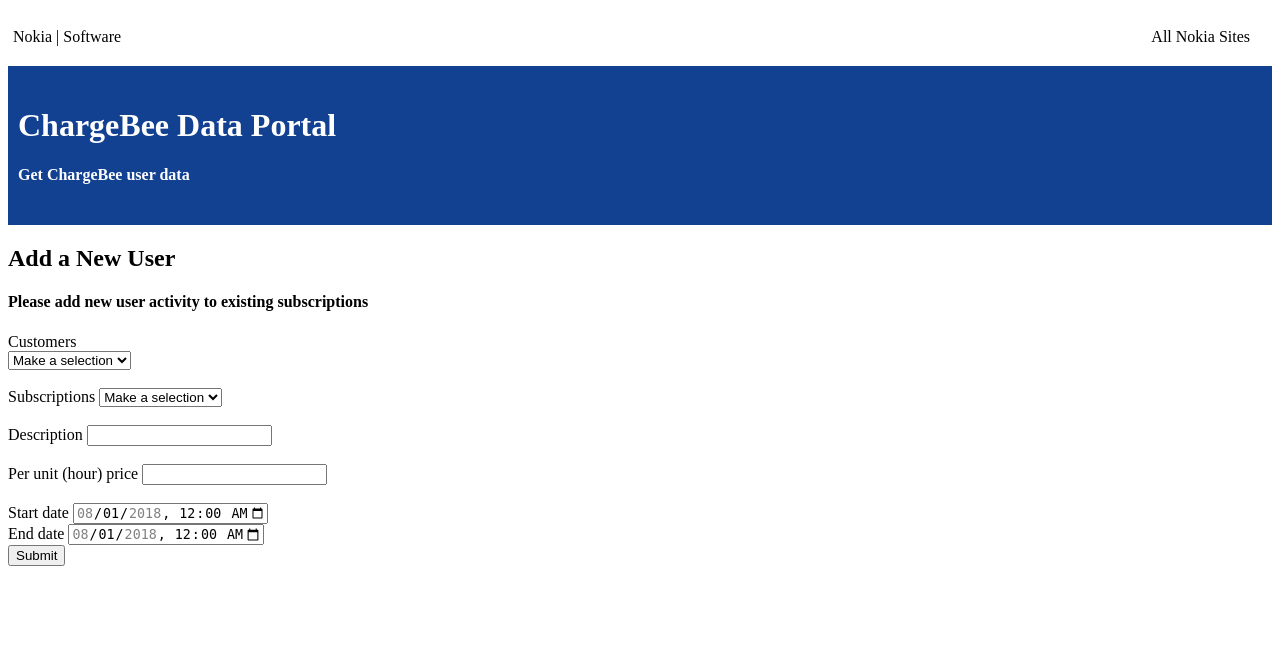
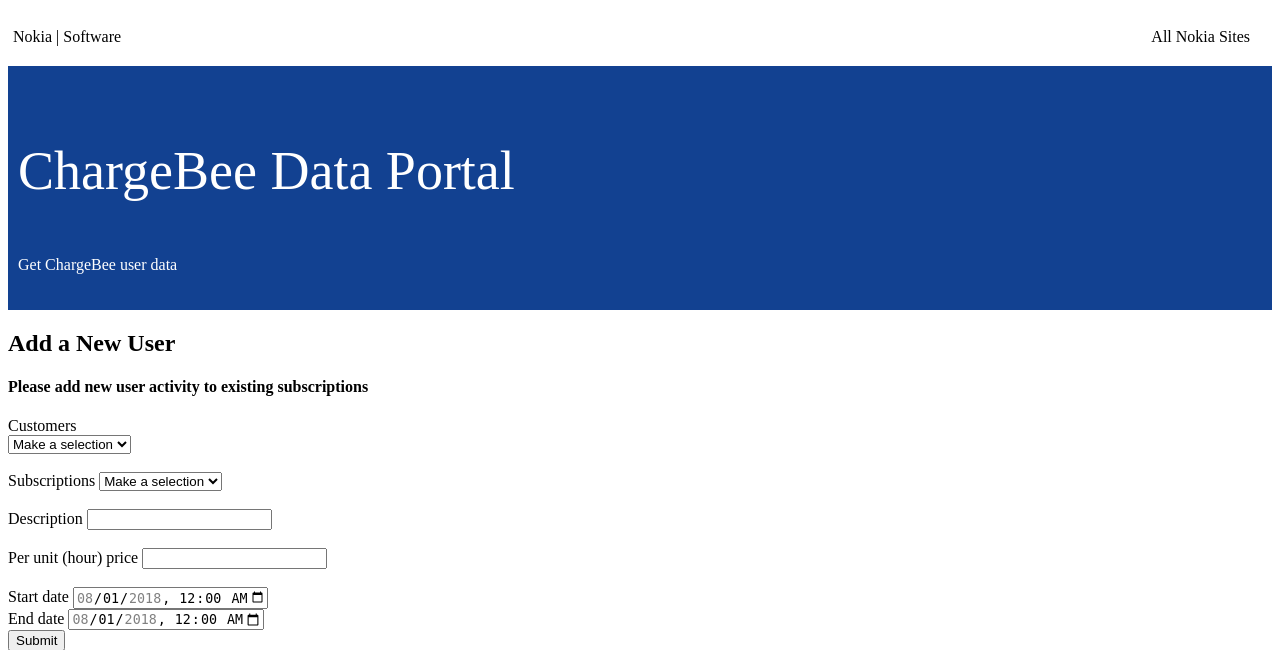
Before and after one commit to nokia-swmp/Chargebee, a Django app: template visualization/addLineItem/templates/addForm.html in a window 1280 px wide. Shown: the top 650 px of the page. Run offline with Django 3.2, Linux system fonts and the light colour scheme; the template is opened without the code that fills it, so the values that code supplies are empty; some web fonts are replaced.

Commit message:
one nokia font added to test it

```diff
--- a/visualization/addLineItem/templates/addForm.html
+++ b/visualization/addLineItem/templates/addForm.html
@@ -16,8 +16,8 @@
         <div id="header1">Nokia | Software<span id="AllNokiaSites">All Nokia Sites</span></div>
     </header>
     <header id="blueHeader">
-        <h1>ChargeBee Data Portal</h1>
-        <h4>Get ChargeBee user data</h4>
+        <p class="textStyle">ChargeBee Data Portal</p>
+        <p class="textStyle2">Get ChargeBee user data</p>
     </header>
     <div id="mainForm">
         <h2>Add a New User</h2>
--- a/visualization/static/css/addForm.css
+++ b/visualization/static/css/addForm.css
@@ -1,3 +1,14 @@
+@font-face {
+    font-family: 'NokiaPureHeadline_Ultralight';
+    src: url('../fonts/NokiaPureHeadline_Ultralight.ttf') format("truetype"),
+        local('NokiaPureHeadline_Ultralight');
+}
+
+.textStyle {
+    font-family: NokiaPureHeadline_Ultralight ;
+    font-size: 54px;
+}
+
 body {
 	height: 100%;
 }
```
